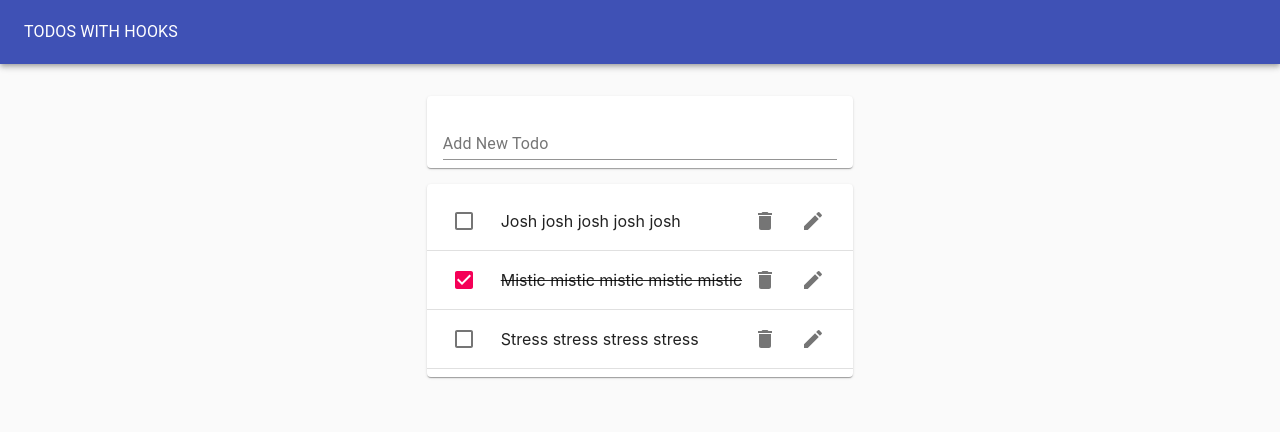
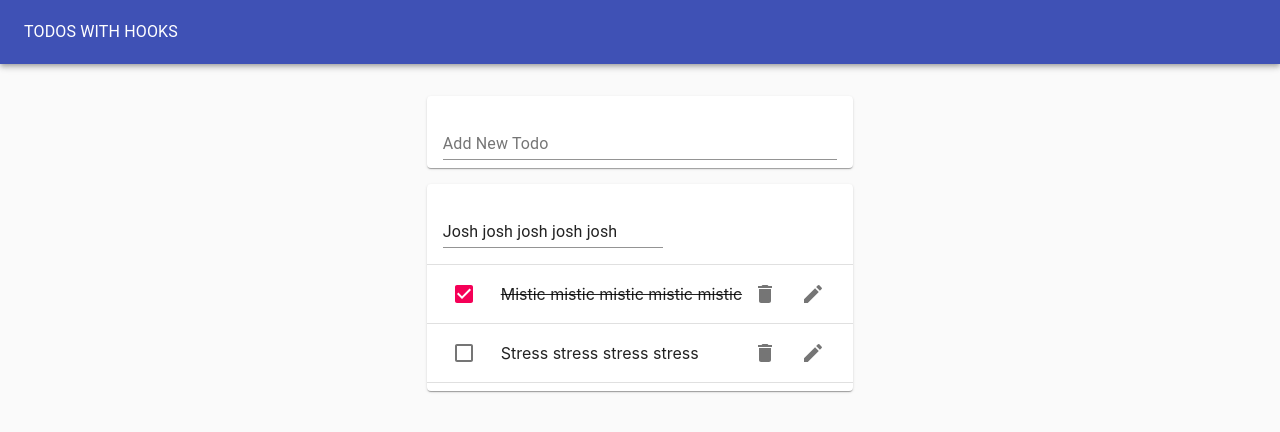
Before and after one commit to appsius/todo-nine, a React (Create React App) app: page / in a window 1280 px wide. Both pictures are taken after a click on the button 813 px from the left and 221 px from the top of the page. Shown: the top 432 px of the page. Built offline with nearby package versions, Linux system fonts and the light colour scheme.

Commit message:
Editing w/ Hooks

```diff
--- /dev/null
+++ b/src/EditTodoForm.js
@@ -0,0 +1,24 @@
+import React from 'react';
+import useInputState from './hooks/useInputState';
+import TextField from '@material-ui/core/TextField';
+
+export default function EditTodoForm({ id, task, editTodo, toggleEditForm }) {
+  const [value, handleChange, reset] = useInputState(task);
+  return (
+    <form
+      onSubmit={e => {
+        e.preventDefault();
+        editTodo(id, value);
+        reset();
+        toggleEditForm();
+      }}
+    >
+      <TextField
+        margin='normal'
+        value={value}
+        onChange={handleChange}
+        fullWidth
+      />
+    </form>
+  );
+}
--- a/src/Todo.js
+++ b/src/Todo.js
@@ -1,4 +1,6 @@
 import React from 'react';
+import useToggleState from './hooks/useToggleState';
+import EditTodoForm from './EditTodoForm';
 import ListItem from '@material-ui/core/ListItem';
 import ListItemText from '@material-ui/core/ListItem';
 import Checkbox from '@material-ui/core/Checkbox';
@@ -7,10 +9,27 @@
 import DeleteIcon from '@material-ui/icons/Delete';
 import ListItemSecondaryAction from '@material-ui/core/ListItemSecondaryAction';
 
-export default function Todo({ id, task, completed, removeTodo, toggleTodo }) {
+export default function Todo({
+  id,
+  task,
+  completed,
+  removeTodo,
+  toggleTodo,
+  editTodo
+}) {
+  const [isEditing, toggle] = useToggleState(false);
   return (
     <div>
       <ListItem>
+        {isEditing ? (
+          <EditTodoForm
+            editTodo={editTodo}
+            id={id}
+            task={task}
+            toggleEditForm={toggle}
+          />
+        ) : (
+          <>
             <Checkbox
               tabIndex={-1}
               checked={completed}
@@ -25,10 +44,12 @@
               <IconButton aria-label='Delete' onClick={() => removeTodo(id)}>
                 <DeleteIcon />
               </IconButton>
-          <IconButton aria-label='Edit'>
+              <IconButton aria-label='Edit' onClick={toggle}>
                 <EditIcon />
               </IconButton>
             </ListItemSecondaryAction>
+          </>
+        )}
       </ListItem>
     </div>
   );
--- a/src/TodoApp.js
+++ b/src/TodoApp.js
@@ -29,6 +29,12 @@
     );
     setTodos(updatedTodos);
   };
+  const editTodo = (todoId, newTask) => {
+    const updatedTodos = todos.map(todo =>
+      todo.id === todoId ? { ...todo, task: newTask } : todo
+    );
+    setTodos(updatedTodos);
+  };
 
   return (
     <Paper
@@ -52,6 +58,7 @@
             todos={todos}
             removeTodo={removeTodo}
             toggleTodo={toggleTodo}
+            editTodo={editTodo}
           />
         </Grid>
       </Grid>
--- a/src/TodoForm.js
+++ b/src/TodoForm.js
@@ -1,7 +1,7 @@
 import React from 'react';
 import TextField from '@material-ui/core/TextField';
 import Paper from '@material-ui/core/Paper';
-import useInputState from './hooks/useTodoState';
+import useInputState from './hooks/useInputState';
 
 export default function TodoForm({ addTodo }) {
   const [value, handleChange, reset] = useInputState('');
--- a/src/TodoList.js
+++ b/src/TodoList.js
@@ -4,7 +4,7 @@
 import Divider from '@material-ui/core/Divider';
 import Todo from './Todo';
 
-export default function TodoList({ todos, removeTodo, toggleTodo }) {
+export default function TodoList({ todos, removeTodo, toggleTodo, editTodo }) {
   return (
     <Paper>
       <List>
@@ -17,6 +17,7 @@
               completed={todo.completed}
               removeTodo={removeTodo}
               toggleTodo={toggleTodo}
+              editTodo={editTodo}
             />
             <Divider />
           </>
--- /dev/null
+++ b/src/hooks/useToggleState.js
@@ -0,0 +1,14 @@
+import { useState } from 'react';
+
+function useToggle(initialVal = false) {
+  // call useState, "reserve piece of state"
+  const [state, setState] = useState(initialVal);
+  const toggle = () => {
+    setState(!state);
+  };
+
+  // return piece of state and a function to toggle it
+  return [state, toggle];
+}
+
+export default useToggle;
```
Also changed, not shown: src/hooks/useInputState.js (renamed from src/hooks/useTodoState.js). Lines whose indentation alone changed are shown as unchanged.
